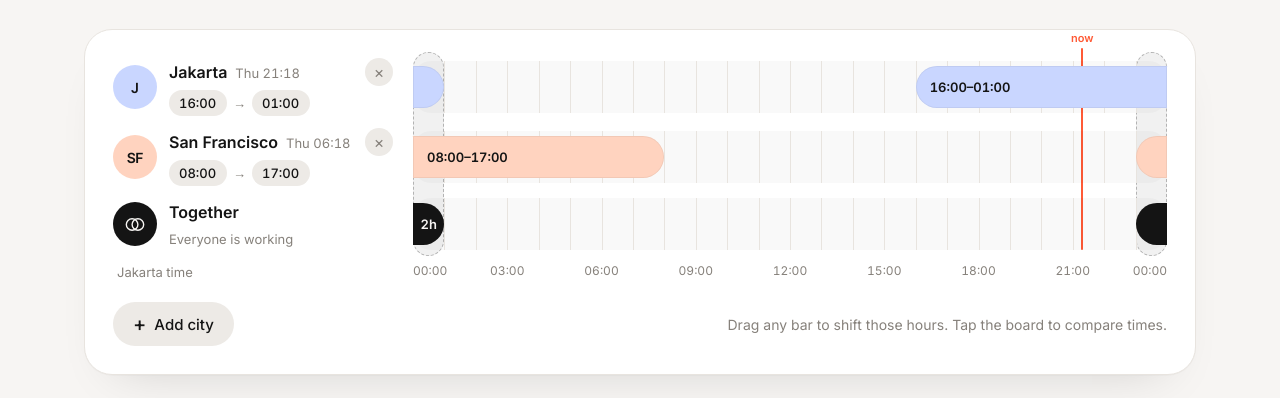
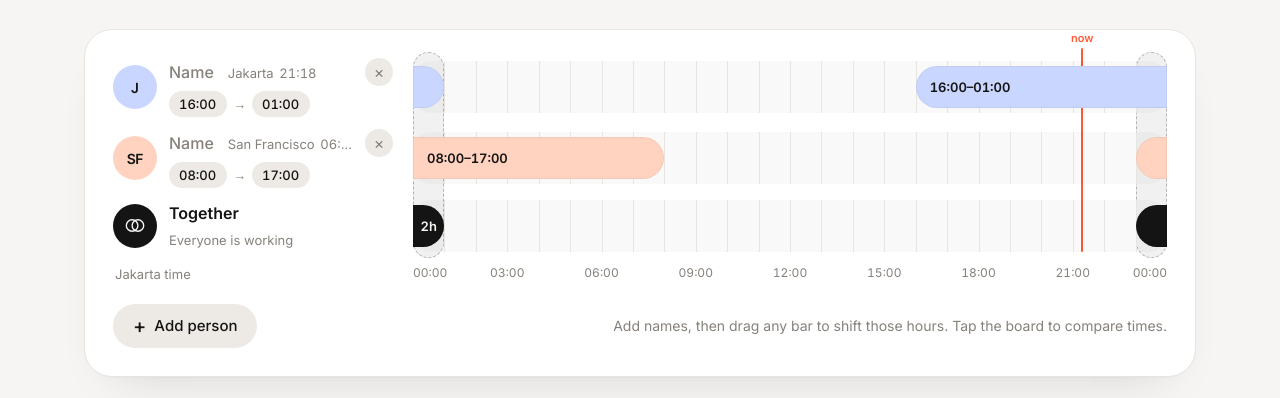
Before and after one commit to salsazakaria/overlap, a plain HTML site: page index.html in a window 1280 px wide. Shown: the part 293-691 px from the top of the page. Drawn offline with Linux system fonts and the light colour scheme.

Commit message:
Add names per person and allow repeated cities
Co-Authored-By: Claude Opus 5.5 <noreply@anthropic.com>
Claude-Session: https://claude.ai/code/session_01Sd9rivVFvpW6gjqdWrKjrH

```diff
--- a/index.html
+++ b/index.html
@@ -66,11 +66,16 @@ h1 .dim{color:var(--muted)}
 .meta{display:grid;grid-template-columns:44px minmax(0,1fr) auto;gap:4px 12px;align-items:center}
 .av{grid-column:1;grid-row:1/3;width:44px;height:44px;border-radius:50%;border:0;font:600 14px 'Inter Tight',sans-serif;color:#141414;transition:transform .25s cubic-bezier(.34,1.7,.64,1)}
 .av:hover{transform:rotate(-8deg) scale(1.06)}
-.city{grid-column:2;grid-row:1;justify-self:start;max-width:100%;border:0;background:none;padding:0;font-weight:600;text-align:left;overflow:hidden;text-overflow:ellipsis;white-space:nowrap;font-size:16px}
-.city:hover{text-decoration:underline;text-underline-offset:3px}
+.id{grid-column:2;grid-row:1;display:flex;align-items:baseline;gap:8px;min-width:0}
+.who{field-sizing:content;width:auto;min-width:3.4em;max-width:11em;flex:none;border:0;background:none;padding:2px 6px;margin-left:-6px;border-radius:8px;font-weight:600;font-size:16px;color:var(--ink)}
+.who::placeholder{color:var(--muted);font-weight:500}
+.who:hover{background:var(--soft)}.who:focus{background:var(--soft);outline:none}
+.city{border:0;background:none;padding:0;font-size:13px;color:var(--muted);text-align:left;overflow:hidden;text-overflow:ellipsis;white-space:nowrap;min-width:0}
+.tl{grid-column:2;font-weight:600}
+.city:hover{color:var(--ink);text-decoration:underline;text-underline-offset:3px}
 .sub{grid-column:2/4;display:flex;align-items:center;gap:6px;font-size:13px;color:var(--muted);flex-wrap:wrap}
 .sub select{appearance:none;border:0;background:var(--soft);border-radius:999px;padding:3px 10px;font-size:13px;font-weight:500;color:var(--ink);font-variant-numeric:tabular-nums}
-.now{font-size:13px;font-weight:400;margin-left:4px;color:var(--muted);white-space:nowrap;font-variant-numeric:tabular-nums}
+.now{font-size:13px;font-weight:400;margin-left:2px;color:var(--muted);white-space:nowrap;font-variant-numeric:tabular-nums}
 .x{width:28px;height:28px;border-radius:50%;border:0;background:var(--soft);color:var(--muted);font-size:16px;line-height:1;grid-column:3;grid-row:1}
 .x:hover{color:var(--ink)}
 .track{position:relative;height:52px;border-radius:18px;background:repeating-linear-gradient(90deg,var(--line) 0 1px,transparent 1px calc(100%/24)),color-mix(in srgb,var(--ink) 2.5%,transparent);touch-action:pan-y}
@@ -113,6 +118,7 @@ h1 .dim{color:var(--muted)}
 .shake{animation:shake .45s}
 @keyframes shake{20%{transform:translateX(-8px)}40%{transform:translateX(6px)}60%{transform:translateX(-4px)}80%{transform:translateX(2px)}}
 @media(max-width:900px){:root{--lab:230px;--gap:16px}.city .now{display:none}}
+@media(max-width:600px){.who{font-size:16px}}
 @media(max-width:600px){
   :root{--lab:0px;--gap:0px}
   .wrap{padding-top:14px}
@@ -176,14 +182,14 @@ h1 .dim{color:var(--muted)}
       <div class="ov2"><div class="hov" id="hov"><div class="tip" id="tip"></div></div></div>
       <div id="rows" style="display:contents"></div>
       <div class="row tog">
-        <div class="meta"><div class="av"><svg viewBox="0 0 38 26"><circle cx="14" cy="13" r="10" fill="none" stroke="currentColor" stroke-width="2.4"/><circle cx="24" cy="13" r="10" fill="none" stroke="currentColor" stroke-width="2.4"/></svg></div><span class="city" style="cursor:default">Together</span><div class="sub">Everyone is working</div></div>
+        <div class="meta"><div class="av"><svg viewBox="0 0 38 26"><circle cx="14" cy="13" r="10" fill="none" stroke="currentColor" stroke-width="2.4"/><circle cx="24" cy="13" r="10" fill="none" stroke="currentColor" stroke-width="2.4"/></svg></div><span class="tl">Together</span><div class="sub">Everyone is working</div></div>
         <div class="track" id="togTrack"></div>
       </div>
       <div class="row"><div class="hide-s now" id="axisLbl"></div><div class="ticks" id="ticks"></div></div>
     </div>
     <div class="foot">
-      <button class="pill sec" id="add"><span style="font-size:20px;line-height:0">+</span> Add city</button>
-      <span class="hint" id="hint">Drag any bar to shift those hours. <span class="hm">Hover</span><span class="ht">Tap</span> the board to compare times.</span>
+      <button class="pill sec" id="add"><span style="font-size:20px;line-height:0">+</span> Add person</button>
+      <span class="hint" id="hint">Add names, then drag any bar to shift those hours. <span class="hm">Hover</span><span class="ht">Tap</span> the board to compare times.</span>
     </div>
   </section>
   <footer class="site">
@@ -226,16 +232,20 @@ function fmt(m){m=mod(Math.round(m));const h=Math.floor(m/60),mm=m%60;
   if(!h12)return String(h).padStart(2,'0')+':'+String(mm).padStart(2,'0');
   return (h%12||12)+(mm?':'+String(mm).padStart(2,'0'):'')+(h<12?'am':'pm')}
 const dur=m=>{const h=Math.floor(m/60),r=m%60;return h&&r?`${h}h ${r}m`:h?`${h}h`:`${r}m`};
-const initials=n=>n.split(/\s+/).map(w=>w[0]).join('').slice(0,2).toUpperCase();
+const initials=n=>n.trim().split(/\s+/).map(w=>w[0]).join('').slice(0,2).toUpperCase();
+const ini=p=>initials(p.who&&p.who.trim()?p.who:p.name);
 
 let people=[];
 function mk(c,s,e){return{name:c[0],tz:c[1],s:mod(Math.round(s/30)*30),e:mod(Math.round(e/30)*30)}}
 function recolor(){people.forEach((p,i)=>p.c=COLORS[i%COLORS.length])}
-function serialize(){return people.map(p=>`${slug(p.name)}~${p.s}~${p.e}`).join('_')}
+const clean=v=>String(v||'').replace(/[~_<>]/g,'').slice(0,20);
+const lbl=p=>p.who||p.name;
+function serialize(){return people.map(p=>`${slug(p.name)}~${p.s}~${p.e}`+(p.who?'~'+encodeURIComponent(p.who.trim()):'')).join('_')}
+function save(){const q=serialize();store.set('overlap:v1',q);try{history.replaceState(null,'','?with='+q)}catch(e){}}
 (function load(){
   let q=null;try{q=new URLSearchParams(location.search).get('with')}catch(e){}
   if(!q)q=store.get('overlap:v1');
-  if(q)people=q.split('_').map(x=>{const[a,s,e]=x.split('~');const c=CITIES.find(c=>slug(c[0])===a);return c&&isFinite(+s)&&isFinite(+e)?mk(c,+s,+e):null}).filter(Boolean).slice(0,5);
+  if(q)people=q.split('_').map(x=>{const[a,s,e,w]=x.split('~');const c=CITIES.find(c=>slug(c[0])===a);if(!(c&&isFinite(+s)&&isFinite(+e)))return null;const p=mk(c,+s,+e);if(w)try{p.who=clean(decodeURIComponent(w))}catch(er){}return p}).filter(Boolean).slice(0,5);
   if(!people.length)people=[mk(CITIES[0],960,60),mk(CITIES.find(c=>c[0]==='San Francisco'),480,1020)];
   recolor();
 })();
@@ -268,10 +278,10 @@ function render(){
   const tb=tr.map(x=>`<div class="tb" style="left:${x.a/SLOTS*100}%;width:${(x.b-x.a)/SLOTS*100}%"></div>`).join('')+`<div class="tn" style="left:${nowMin/1440*100}%"></div>`;
   $('rows').innerHTML=people.map((p,k)=>{const o=parts(p.tz,now);
     return `<div class="row"><div class="meta">
-      <button class="av" style="background:${p.c}" data-pick="${k}" aria-label="Change ${esc(p.name)}">${esc(initials(p.name))}</button>
-      <button class="city" data-pick="${k}">${esc(p.name)} <span class="now">${esc(o.weekday)} ${fmt(+o.hour*60+ +o.minute)}</span></button>
-      ${people.length>1?`<button class="x" data-rm="${k}" aria-label="Remove ${esc(p.name)}">×</button>`:'<span></span>'}
-      <div class="sub"><select data-k="${k}" data-f="s" aria-label="${esc(p.name)} start">${opts(p.s)}</select>→<select data-k="${k}" data-f="e" aria-label="${esc(p.name)} end">${opts(p.e)}</select></div>
+      <button class="av" style="background:${p.c}" data-pick="${k}" aria-label="Change city for ${esc(lbl(p))}">${esc(ini(p))}</button>
+      <div class="id"><input class="who" data-k="${k}" value="${esc(p.who||'')}" placeholder="Name" size="${Math.max(4,(p.who||'').length+1)}" maxlength="20" autocomplete="off" aria-label="Name for row ${k+1}"><button class="city" data-pick="${k}" title="Change city">${esc(p.name)} <span class="now">${fmt(+o.hour*60+ +o.minute)}</span></button></div>
+      ${people.length>1?`<button class="x" data-rm="${k}" aria-label="Remove ${esc(lbl(p))}">×</button>`:'<span></span>'}
+      <div class="sub"><select data-k="${k}" data-f="s" aria-label="${esc(lbl(p))} start">${opts(p.s)}</select>→<select data-k="${k}" data-f="e" aria-label="${esc(lbl(p))} end">${opts(p.e)}</select></div>
     </div><div class="track">${tb}${segHTML(C.work[k],k,`${fmt(p.s)}–${fmt(p.e)}`)}</div></div>`}).join('');
   $('togTrack').innerHTML=tb+segHTML(C.tog,-1,dur(C.total),4);
   const bi=tr.reduce((m,x,i)=>x.b-x.a>tr[m].b-tr[m].a?i:m,0);
@@ -280,8 +290,7 @@ function render(){
   $('axisLbl').textContent=`${people[0].name} time`;
   $('logo').classList.toggle('on',C.total>0);
   headline();celebrate();
-  const q=serialize();store.set('overlap:v1',q);
-  try{history.replaceState(null,'','?with='+q)}catch(e){}
+  save();
 }
 function ticks(){
   const w=$('ticks').clientWidth||600,step=w<420?6:w<700?4:3;
@@ -294,7 +303,7 @@ function headline(){
   if(!t){cancelAnimationFrame(raf);shown=0;h.innerHTML='<span class="dim">No overlap yet</span>'}
   else{if(!h.querySelector('.n'))h.innerHTML='<span class="n"></span> together';countTo(t)}
   const b=C.best;
-  $('best').innerHTML=b?'<span>Best window</span>'+people.map((p,k)=>{const st=b.a*STEP-C.o0+C.off[k];return `<span class="chip"><i style="background:${p.c}"></i>${esc(p.name)} <b>${fmt(st)}–${fmt(st+b.len*STEP)}</b></span>`}).join('')
+  $('best').innerHTML=b?'<span>Best window</span>'+people.map((p,k)=>{const st=b.a*STEP-C.o0+C.off[k];return `<span class="chip"><i style="background:${p.c}"></i>${esc(lbl(p))} <b>${fmt(st)}–${fmt(st+b.len*STEP)}</b></span>`}).join('')
     :'<span>Drag a bar until it touches the others, or stretch someone\'s hours.</span>';
 }
 function countTo(t){
@@ -352,7 +361,7 @@ function scrub(e){
   if(x<0||x>r.width){hideHover();return false}
   const base=Math.round(x/r.width*SLOTS)*STEP,pc=base/1440;
   hov.style.left=pc*100+'%';hov.classList.add('on');hov.classList.toggle('r',pc>.75);hov.classList.toggle('l',pc<.2);
-  $('tip').innerHTML=people.map((p,k)=>`${esc(p.name)} <b>${fmt(base-C.o0+C.off[k])}</b>`).join('<br>');return true}
+  $('tip').innerHTML=people.map((p,k)=>`${esc(lbl(p))} <b>${fmt(base-C.o0+C.off[k])}</b>`).join('<br>');return true}
 $('grid').addEventListener('pointermove',e=>{if(!drag&&e.pointerType==='mouse')scrub(e)});
 $('grid').addEventListener('pointerdown',e=>{
   if(e.pointerType==='mouse'||e.target.closest('.seg[data-k],button,select'))return;
@@ -361,6 +370,14 @@ $('grid').addEventListener('pointerdown',e=>{
 });
 $('grid').addEventListener('pointerleave',e=>{if(e.pointerType==='mouse')hideHover()});
 
+$('rows').addEventListener('input',e=>{
+  const w=e.target.closest('.who');if(!w)return;
+  const v=clean(w.value);if(v!==w.value)w.value=v;w.size=Math.max(4,v.length+1);
+  const p=people[+w.dataset.k];p.who=v;
+  w.closest('.meta').querySelector('.av').textContent=ini(p);
+  headline();save();
+});
+$('rows').addEventListener('keydown',e=>{if(e.key==='Enter'&&e.target.closest('.who'))e.target.blur()});
 $('rows').addEventListener('change',e=>{const s=e.target.closest('select');if(!s)return;people[+s.dataset.k][s.dataset.f]=+s.value;render()});
 $('rows').addEventListener('click',e=>{
   const rm=e.target.closest('[data-rm]');if(rm){people.splice(+rm.dataset.rm,1);recolor();render();return}
@@ -373,15 +390,15 @@ function openPicker(k){pickFor=k;$('q').value='';act=0;fill();$('scrim').classLi
 function closePicker(){$('scrim').classList.remove('on')}
 function fill(){
   const q=slug($('q').value),now=new Date();
-  const taken=new Set(people.map(p=>p.name));
-  const list=CITIES.filter(c=>!taken.has(c[0])&&(!q||slug(c[0]).includes(q)||slug(c[1]).includes(q))).slice(0,40);
+  const list=CITIES.filter(c=>(!q||slug(c[0]).includes(q)||slug(c[1]).includes(q))).slice(0,40);
   act=Math.min(act,Math.max(0,list.length-1));
   $('list').innerHTML=list.length?list.map((c,i)=>{const o=parts(c[1],now);return `<li><button class="${i===act?'k':''}" data-c="${esc(c[0])}"><span>${esc(c[0])}</span><small>${fmt(+o.hour*60+ +o.minute)} · ${gmt(offset(c[1]))}</small></button></li>`}).join(''):'<li class="empty">No city by that name yet.</li>';
 }
 function choose(name){
   const c=CITIES.find(c=>c[0]===name);if(!c)return;
   if(pickFor===null){people.push(mk(c,540,1080))}else{const p=people[pickFor];p.name=c[0];p.tz=c[1]}
-  recolor();closePicker();render();buzz(6);
+  const isNew=pickFor===null;recolor();closePicker();render();buzz(6);
+  if(isNew){const w=document.querySelector(`.who[data-k="${people.length-1}"]`);if(w)setTimeout(()=>w.focus(),60)}
 }
 $('q').addEventListener('input',()=>{act=0;fill()});
 $('q').addEventListener('keydown',e=>{const b=[...$('list').querySelectorAll('button')];
```
